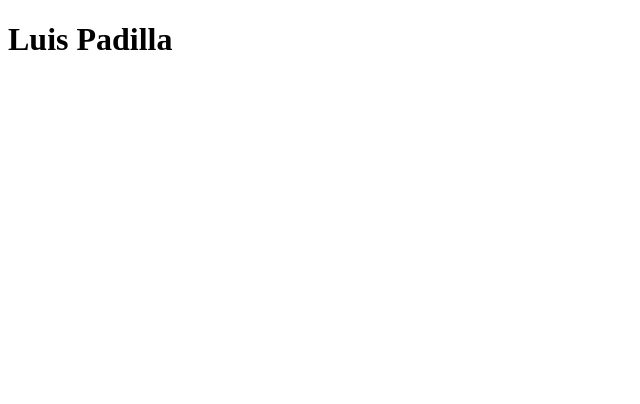
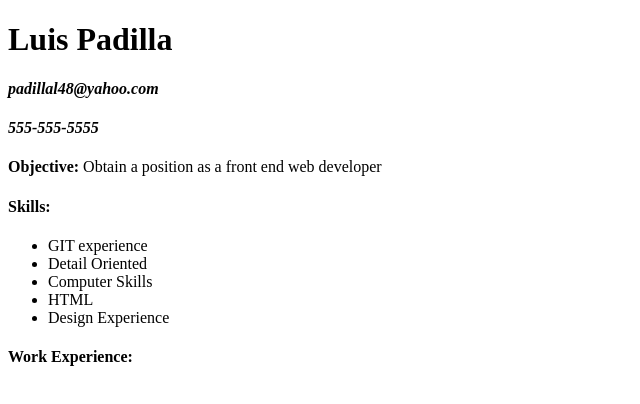
Before and after one commit to padillal/resume, a plain HTML site: page index.html in a window 1280 px wide. Shown: the whole page, without its empty margins (0-640 px from the left). Drawn offline with Linux system fonts and the light colour scheme.

Commit message:
body progress

```diff
--- a/index.html
+++ b/index.html
@@ -5,8 +5,43 @@
 <body>
   <header>
     <h1 class="top_section">
-      <span class="name"><b>Luis Padilla</b><span/>
+      <span class="name">
+        <b>Luis Padilla</b>
+      <span/>
     </h1>
+    <h4>
+      <span class="email">
+        <i>padillal48@yahoo.com</i>
+      </span>
+    </h4>
+    <h4>
+      <span class="phone">
+        <i>555-555-5555</i>
+      </span>
+    </h4>
   </header>
+  <tr>
+    <th>
+      <b>Objective:</b>
+    </th>
+    <td>Obtain a position as a front end web developer</td>
+  </tr>
+
+  <tr>
+    <td>
+      <h4>Skills:</h4>
+      <ul>
+        <li>GIT experience</li>
+        <li>Detail Oriented</li>
+        <li>Computer Skills</li>
+        <li>HTML</li>
+        <li>Design Experience</li>
+      </ul>
+    </td>
+  </tr>
+
+  <h4>Work Experience:</h4>
+
+
 </body>
 </html>
```
